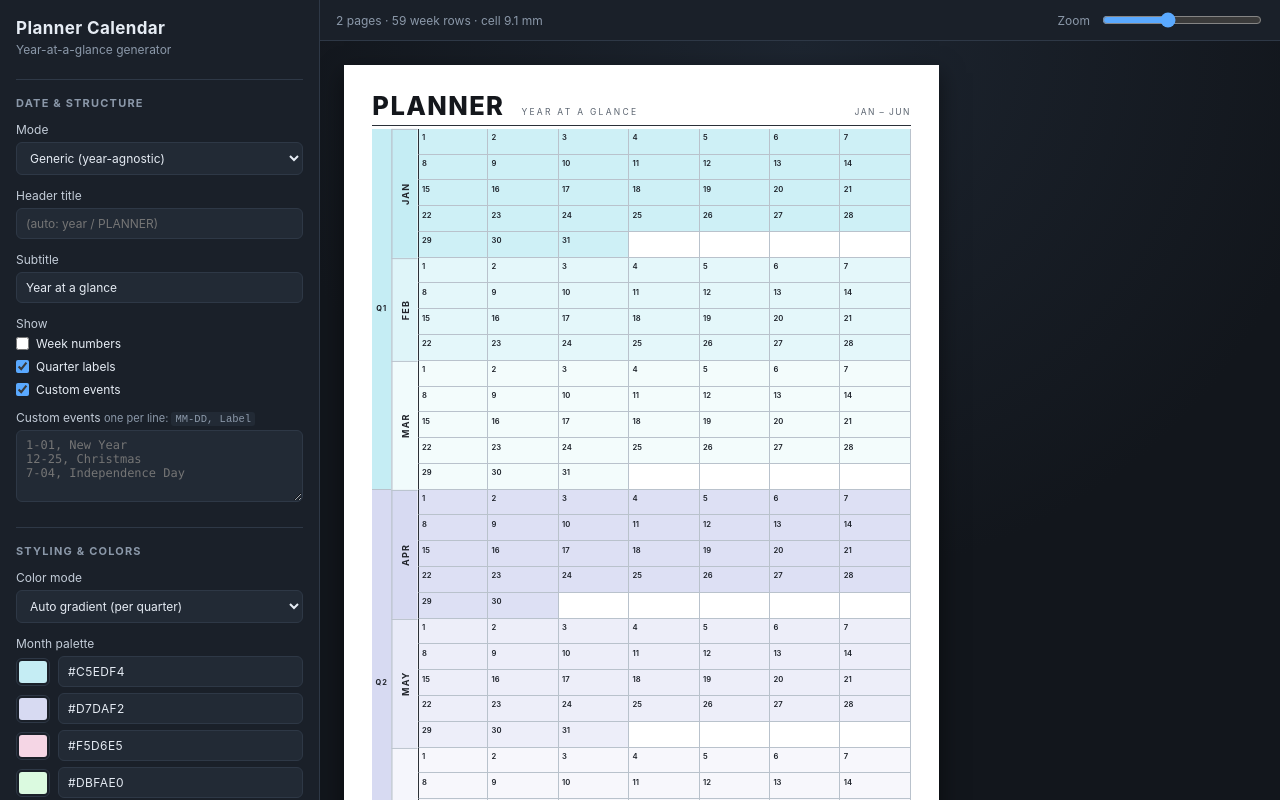
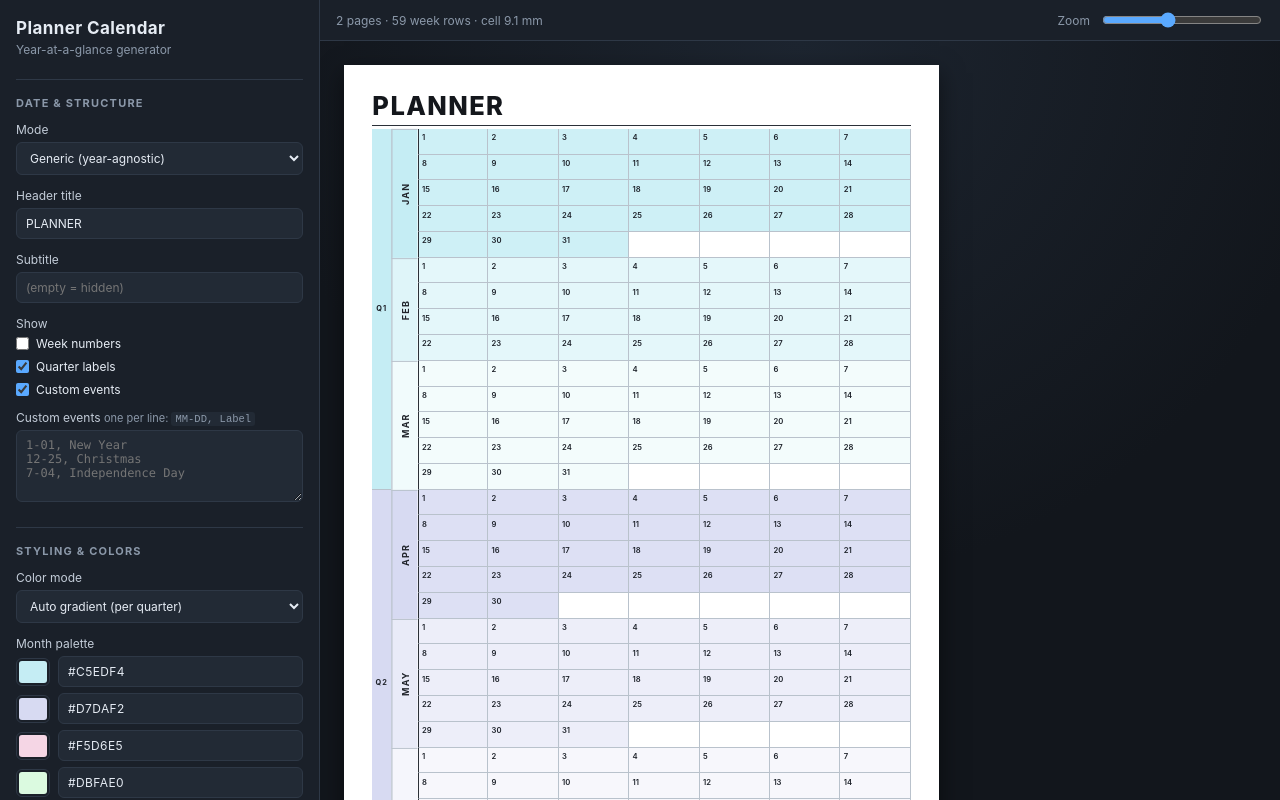
Before and after one commit to hserranome/calendar-print-generator, a plain HTML site: page index.html in a window 1280 px wide. Drawn offline with Linux system fonts and the light colour scheme.

Commit message:
Header defaults: PLANNER title (hidden when empty), subtitle empty, page range off
- Header title field is pre-filled with PLANNER; no auto-fallback to the
  year — an empty title hides the title text entirely
- Subtitle defaults to empty (hidden)
- 'Show page range in header' is off by default

```diff
--- a/index.html
+++ b/index.html
@@ -41,12 +41,12 @@
 
         <label class="field">
           <span>Header title</span>
-          <input type="text" id="headerTitle" placeholder="(auto: year / PLANNER)" />
+          <input type="text" id="headerTitle" value="PLANNER" placeholder="(empty = hidden)" />
         </label>
 
         <label class="field">
           <span>Subtitle</span>
-          <input type="text" id="subtitle" value="Year at a glance" placeholder="(empty = hidden)" />
+          <input type="text" id="subtitle" placeholder="(empty = hidden)" />
         </label>
 
         <div class="field">
@@ -117,7 +117,7 @@
         </label>
 
         <label class="check standalone">
-          <input type="checkbox" id="showRange" checked /><i>Show page range in header (e.g. Jan – Jun)</i>
+          <input type="checkbox" id="showRange" /><i>Show page range in header (e.g. Jan – Jun)</i>
         </label>
 
         <div class="field">
--- a/script.js
+++ b/script.js
@@ -292,8 +292,8 @@ function render() {
     '--w-wk': s.showWeeks ? SIDE_WK : '0mm',
   };
 
-  const title = s.headerTitle
-    || (s.mode === 'year' ? String(s.year) : 'PLANNER');
+  // header title is fully user-controlled: empty (or whitespace) = hidden
+  const title = s.headerTitle;
 
   pages.forEach((pageRows, pi) => {
     const page = document.createElement('div');
@@ -321,7 +321,7 @@ function render() {
       head.className = 'head-title';
       const sub = s.subtitle || '';
       head.innerHTML =
-        '<span class="t-main">' + esc(title) + '</span>' +
+        (title ? '<span class="t-main">' + esc(title) + '</span>' : '') +
         (sub ? '<span class="t-sub">' + esc(sub) + '</span>' : '') +
         (pages.length > 1 && s.showRange ? '<span class="t-page">' +
           (s.split === 2 ? (pi === 0 ? 'Jan – Jun' : 'Jul – Dec') : 'Q' + (pi + 1)) +
```
